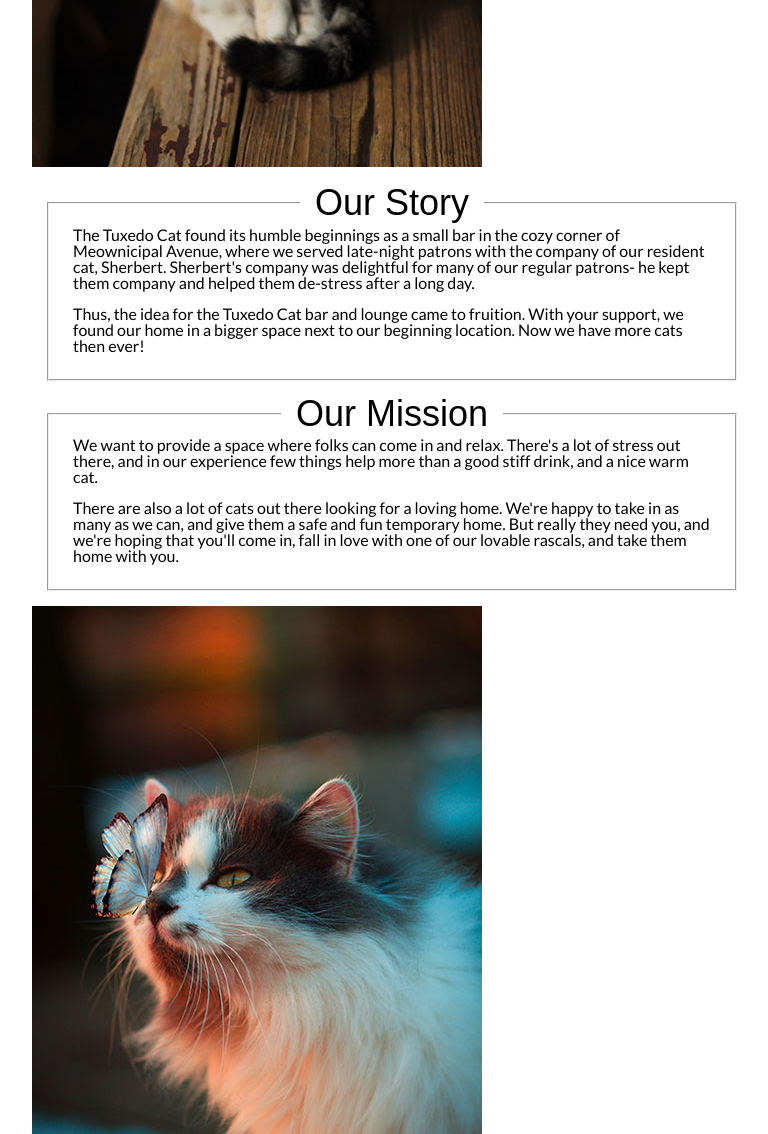
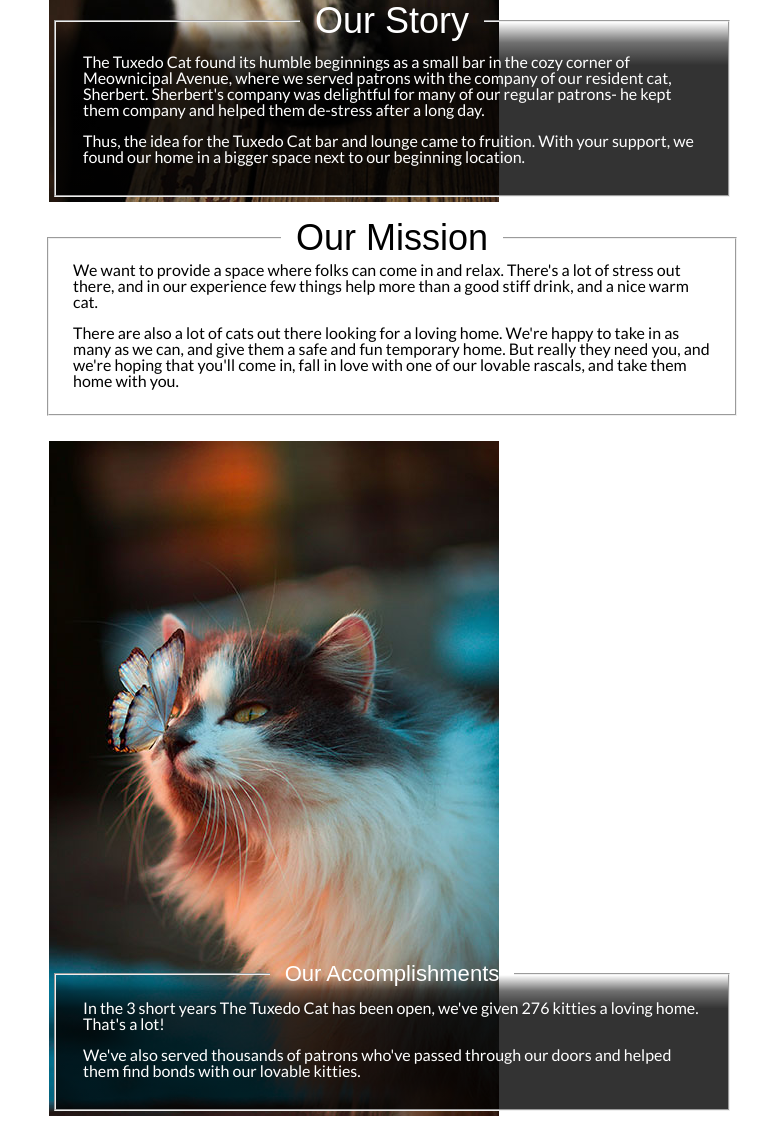
Before and after one commit to hildebrandmatt/P-03, a website: page dev/about.html in a window 1280 px wide. Shown: the part 958-2092 px from the top of the page, without its empty margins (248-1016 px from the left). Drawn offline with nearby package versions, Linux system fonts and the light colour scheme; files that its build step writes are made by us from their sources; a web font is replaced by a local one.

Commit message:
some about page image styling
added some of the images and styled fieldsets to be on top of :3

```diff
--- a/dev/about.html
+++ b/dev/about.html
@@ -49,11 +49,11 @@
             <fieldset>
                 <legend>Our Story</legend>
                 <p>The Tuxedo Cat found its humble beginnings as a small bar in the cozy corner of Meownicipal Avenue,
-                    where we served late-night patrons with the company of our resident cat, Sherbert. Sherbert's
+                    where we served patrons with the company of our resident cat, Sherbert. Sherbert's
                     company was delightful for many of our regular patrons- he kept them company and helped them
                     de-stress after a long day.</p>
                 <p>Thus, the idea for the Tuxedo Cat bar and lounge came to fruition. With your support, we found our
-                    home in a bigger space next to our beginning location. Now we have more cats then ever!</p>
+                    home in a bigger space next to our beginning location.</p>
             </fieldset>
         </section>
 
--- a/dev/scss/_about.scss
+++ b/dev/scss/_about.scss
@@ -1,3 +1,37 @@
 .story{
+    position: relative;
+    margin: 35px 17px 0px 17px;
+}
 
+.story fieldset{
+    margin: 5px 5px 8px 5px;
+	line-height: 1;
+	padding: 15px;
+    color: white;
+    background: linear-gradient(0deg, rgba(0,0,0,0.8) 75%,rgba(0,0,0,.559165) 88%,transparent);
+	position: absolute;
+	bottom: 0;
+	left: 0;
+    max-width: 100%;
 }
+
+.accomplishments{
+    position: relative;
+    margin: 25px 17px 0px 17px;
+}
+
+.accomplishments fieldset{
+    margin: 5px 5px 8px 5px;
+	line-height: 1;
+	padding: 15px;
+	color: white;
+    background: linear-gradient(0deg, rgba(0,0,0,0.8) 75%,rgba(0,0,0,.559165) 88%,transparent);
+	position: absolute;
+	bottom: 0;
+	left: 0;
+	max-width: 100%;
+}
+
+.accomplishments legend{
+    font-size: 1.38em;
+}
```
